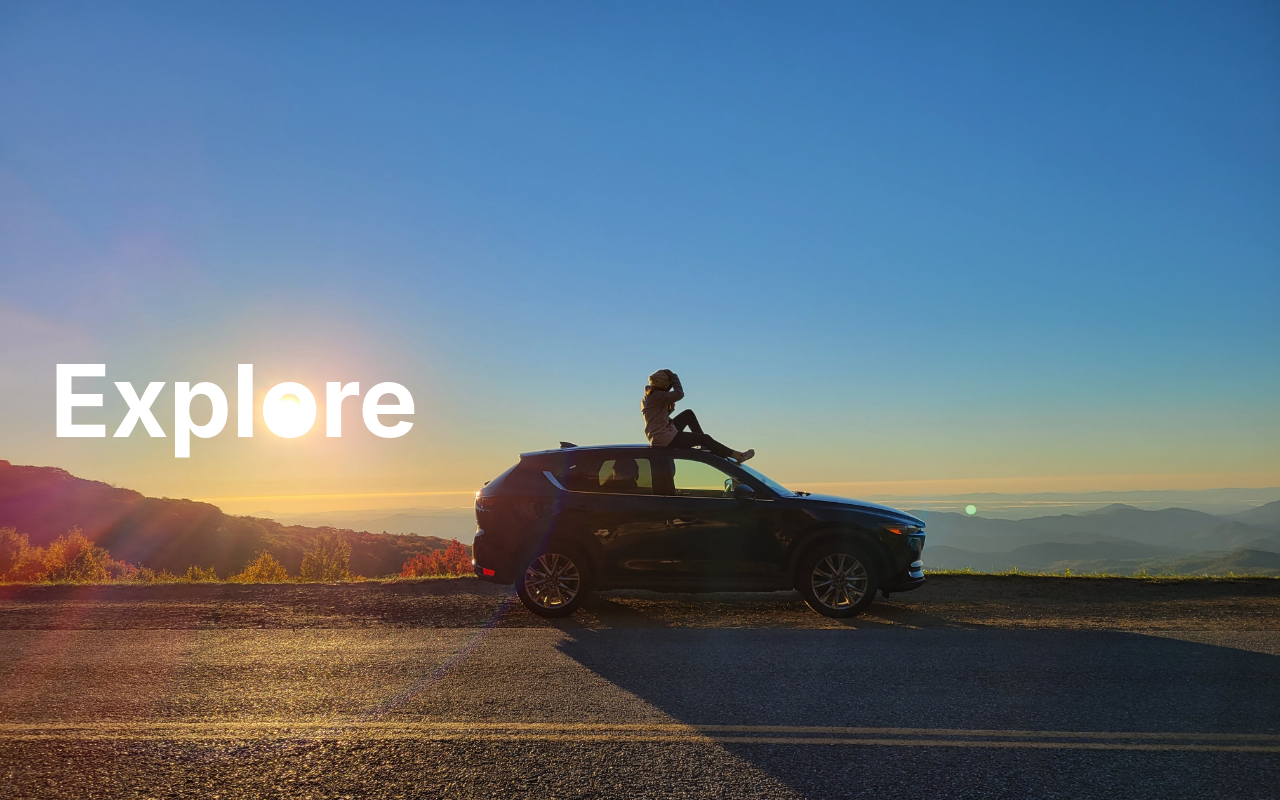
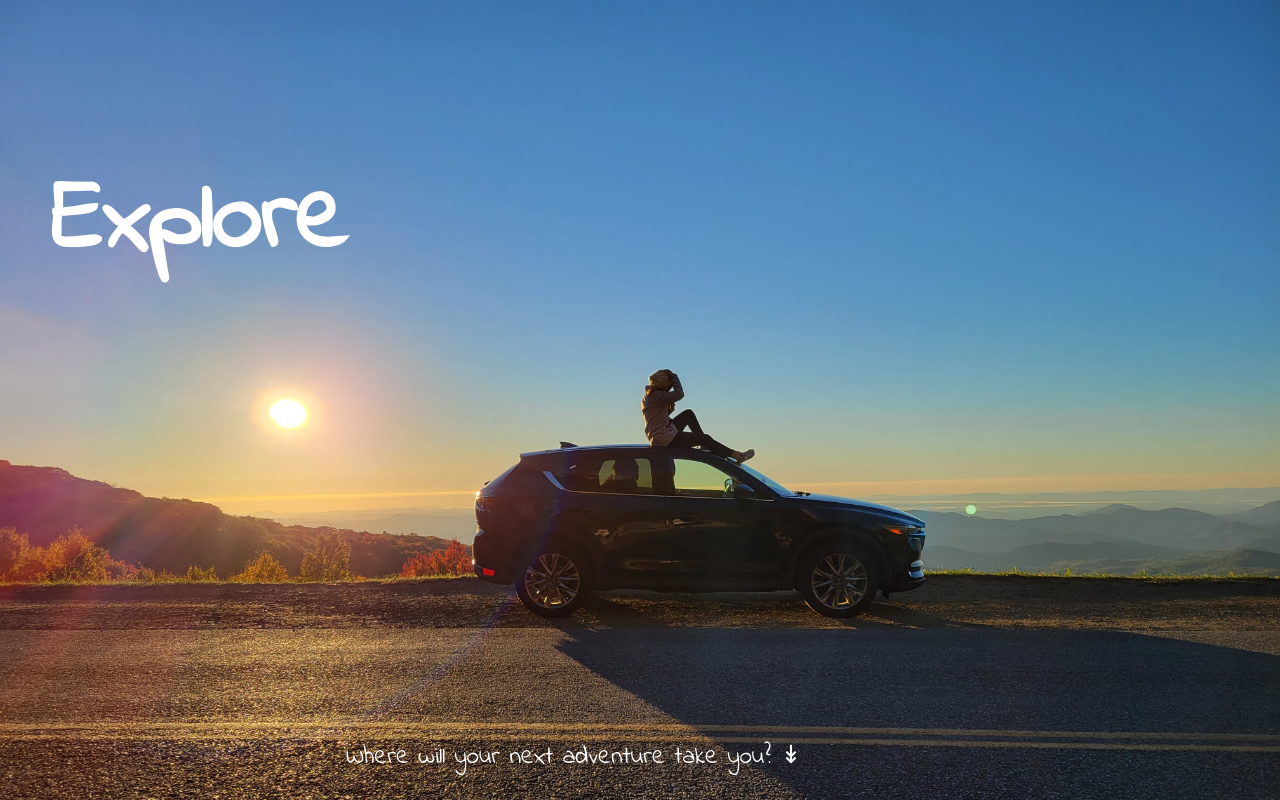
Before and after one commit to burnsgirl/inspiration, a React (Create React App) app: page / in a window 1280 px wide. Built offline with nearby package versions, Linux system fonts and the light colour scheme.

Commit message:
added bottom content

```diff
--- a/public/index.html
+++ b/public/index.html
@@ -15,6 +15,9 @@
       user's mobile device or desktop. See https://developers.google.com/web/fundamentals/web-app-manifest/
     -->
     <link rel="manifest" href="%PUBLIC_URL%/manifest.json" />
+    <link rel="preconnect" href="https://fonts.googleapis.com">
+<link rel="preconnect" href="https://fonts.gstatic.com" crossorigin>
+<link href="https://fonts.googleapis.com/css2?family=Indie+Flower&display=swap" rel="stylesheet">
     <!--
       Notice the use of %PUBLIC_URL% in the tags above.
       It will be replaced with the URL of the `public` folder during the build.
--- a/src/Pages/Home/home.css
+++ b/src/Pages/Home/home.css
@@ -2,7 +2,6 @@
     background-image: url("../../Assets/CallToAction.jpeg");
     background-size: cover;
     height:100vh;
-    width:100%;
     display: flex;
     flex-direction: row;
     flex-wrap: wrap;
@@ -11,7 +10,15 @@
 #callToAction h1 {
     color:white;
     font-size:100px;
-    margin:0px 50px;
-    align-self: center;
+    /* margin:0px 50px; */
+    margin: 150px 0px 0px 50px;
+    /* align-self: center; */
+    font-family: 'Indie Flower', cursive;
+}
 
+#callToAction p {
+    font-family: 'Indie Flower', cursive;
+    color: white;
+    align-self: end;
+    font-size:25px;
 }
--- a/src/Pages/Home/home.js
+++ b/src/Pages/Home/home.js
@@ -1,5 +1,6 @@
 import { React } from "react";
 import "./home.css";
+
 
 
 
@@ -10,6 +11,7 @@
     return (
         <section id="callToAction">
             <h1>Explore</h1>
+            <p>Where will your next adventure take you? &#8609;</p>
         </section>
     )
 
```
Also changed, not shown: src/Pages/Home/white-arrow.png (added).
